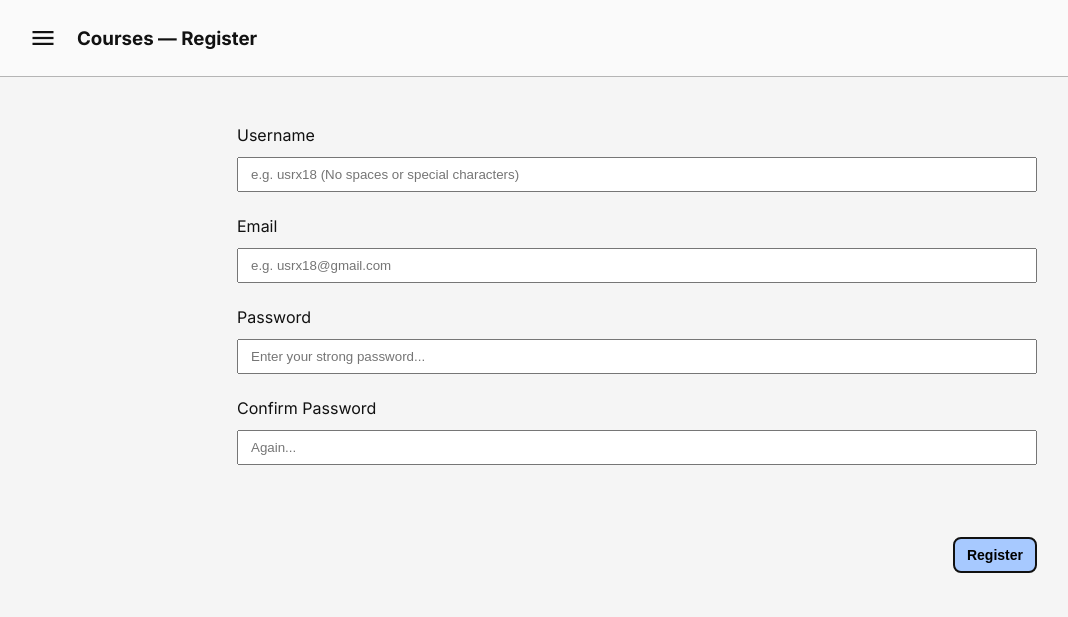
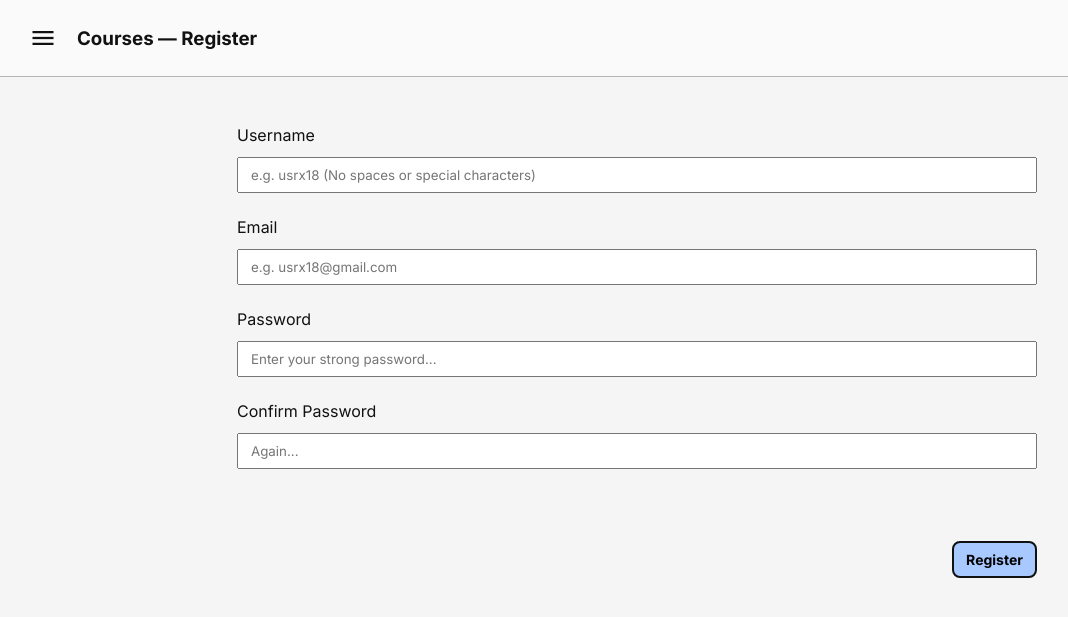
Before and after one commit to dracotato/courses, a Flask app: page /auth/register/ in a window 1280 px wide. Shown: the top 617 px of the page, without its empty margins (3-1071 px from the left). Run offline with Flask 3, Linux system fonts and the light colour scheme.

Commit message:
fix(ui): font inconsistency bugs

```diff
--- a/src/web/static/css/base.css
+++ b/src/web/static/css/base.css
@@ -1,4 +1,5 @@
 * {
+  font-family: "Inter", sans-serif;
   box-sizing: border-box;
   margin: 0px;
   padding: 0px;
@@ -10,7 +11,6 @@ html {
 
 body {
   background-color: var(--clr-gray-100);
-  font-family: "Inter", serif;
   font-size: 16px;
   color: var(--clr-gray-900);
 }
--- a/src/web/static/css/lessons.css
+++ b/src/web/static/css/lessons.css
@@ -4,6 +4,7 @@ body {
   height: 100vh;
 }
 
+/* renderer */
 .lesson-title {
   margin-bottom: 48px;
   border-bottom: 1px solid var(--clr-gray-drk);
@@ -15,6 +16,7 @@ body {
   gap: 32px;
 }
 
+/* editor */
 .editor {
   display: flex;
   flex-direction: column;
@@ -26,7 +28,6 @@ body {
 .editor input {
   background-color: inherit;
   border: none;
-  font-family: serif;
   font-size: 16px;
   font-weight: bold;
 }
@@ -35,7 +36,6 @@ body {
   background-color: inherit;
   flex-grow: 1;
   border: none;
-  font-family: serif;
   font-size: 16px;
   resize: none;
 }
```
